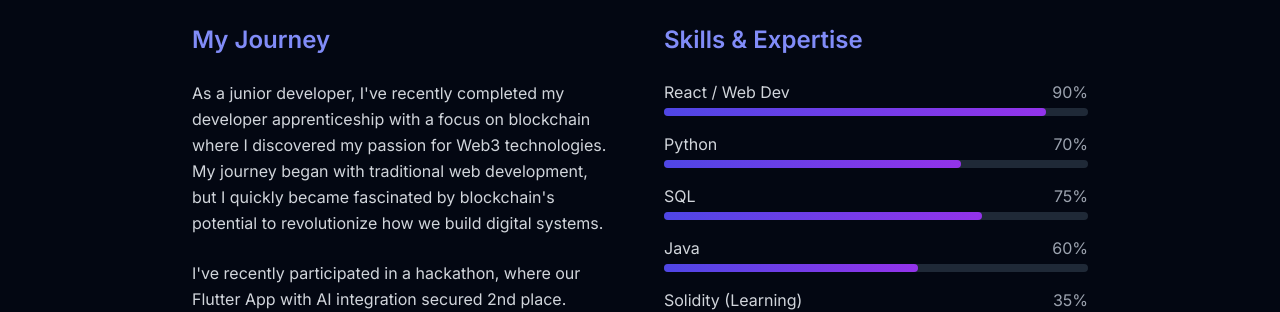
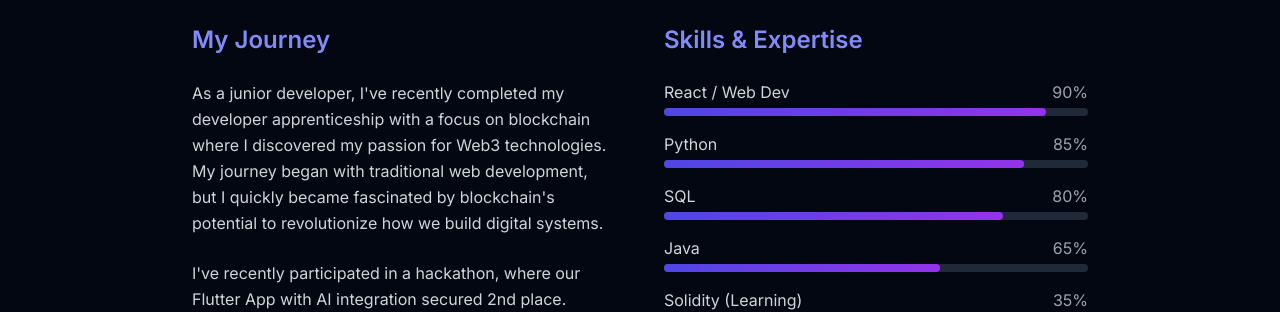
Before and after one commit to matteogisler/about-me, a React (Vite) app: page / in a window 1280 px wide. Shown: the part 980-1292 px from the top of the page. Built offline with nearby package versions, Linux system fonts and the light colour scheme.

Commit message:
edit skill bars

```diff
--- a/src/components/About.tsx
+++ b/src/components/About.tsx
@@ -28,9 +28,9 @@ const About: React.FC = () => {
 
   const skillsData: Skill[] = [
     { name: 'React / Web Dev', level: 90 },
-    { name: 'Python', level: 70 },
-    { name: 'SQL', level: 75 },
-    { name: 'Java', level: 60 },
+    { name: 'Python', level: 85 },
+    { name: 'SQL', level: 80 },
+    { name: 'Java', level: 65 },
     { name: 'Solidity (Learning)', level: 35 },
   ];
 
```
